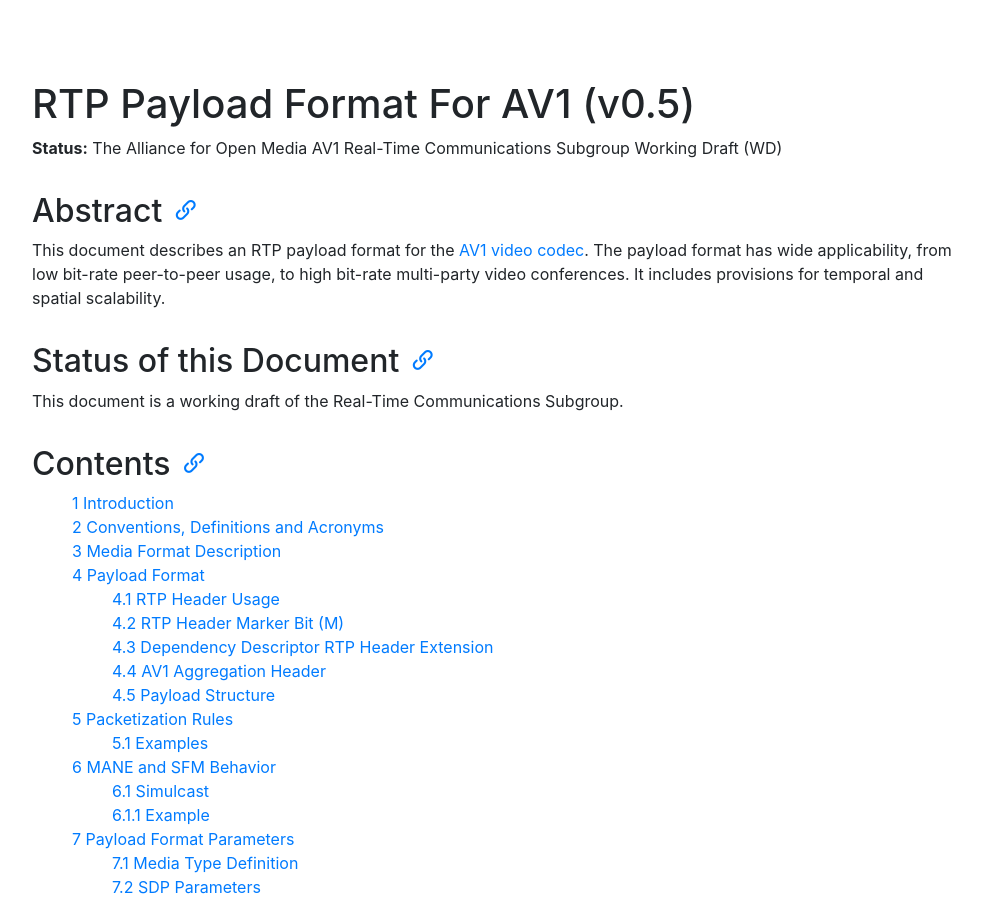
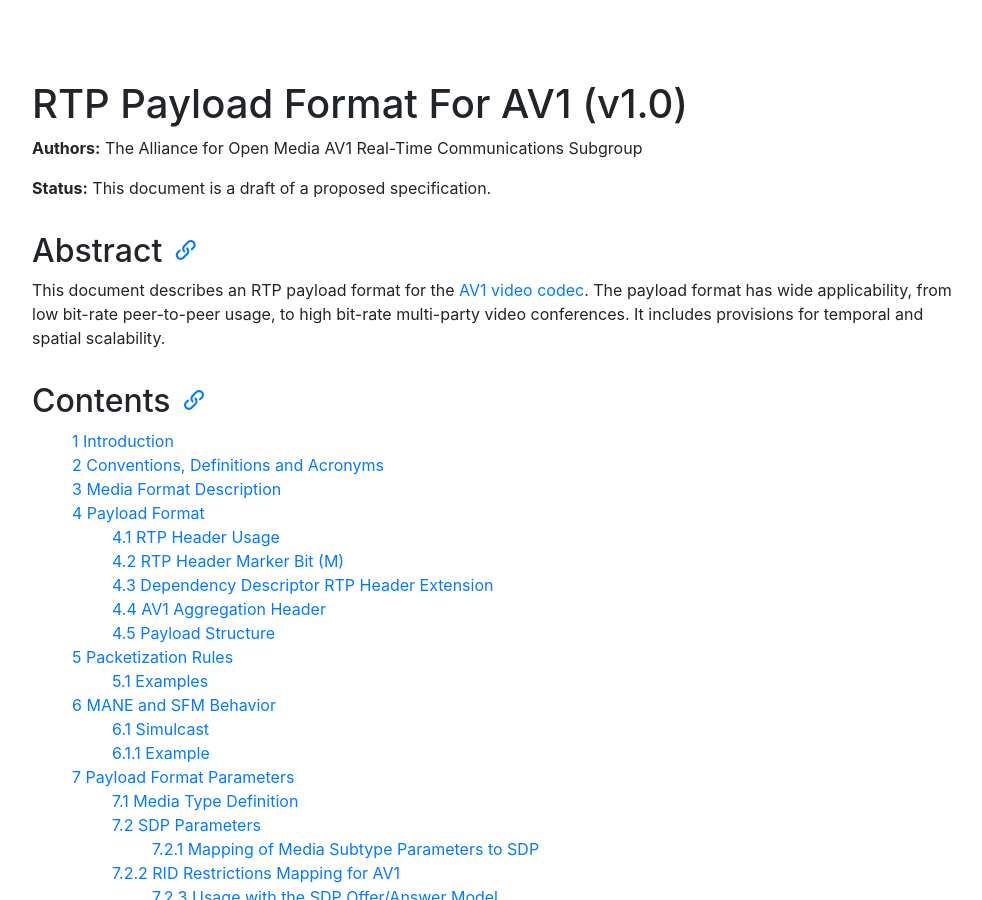
Before and after one commit to AOMediaCodec/av1-rtp-spec, a Jekyll site: the page built from index.md, in a window 1280 px wide and 900 px high. Shown: the whole window, without its empty margins (53-1035 px from the left). Built offline with Jekyll 4.4.1, drawn with Linux system fonts in a browser that asks for light colours; nearby versions of some CDN libraries.

Commit message:
Update av1-rtp-spec.md (#226)

```diff
--- a/av1-rtp-spec.md
+++ b/av1-rtp-spec.md
@@ -1,22 +1,16 @@
 
-RTP Payload Format For AV1 (v0.5)
+RTP Payload Format For AV1 (v1.0)
 ===================================
 {:.no_toc }
 
-**Status:** The Alliance for Open Media AV1 Real-Time Communications Subgroup Working Draft (WD)
-
+**Authors:** The Alliance for Open Media AV1 Real-Time Communications Subgroup
+
+**Status:** This document is a draft of a proposed specification.
 
 ## Abstract
 {:.no_toc }
 
 This document describes an RTP payload format for the [AV1 video codec][AV1]. The payload format has wide applicability, from low bit-rate peer-to-peer usage, to high bit-rate multi-party video conferences. It includes provisions for temporal and spatial scalability.
-
-
-## Status of this Document
-{:.no_toc }
-
-This document is a working draft of the Real-Time Communications Subgroup.
-
 
 ## Contents
 {:.no_toc }
```
